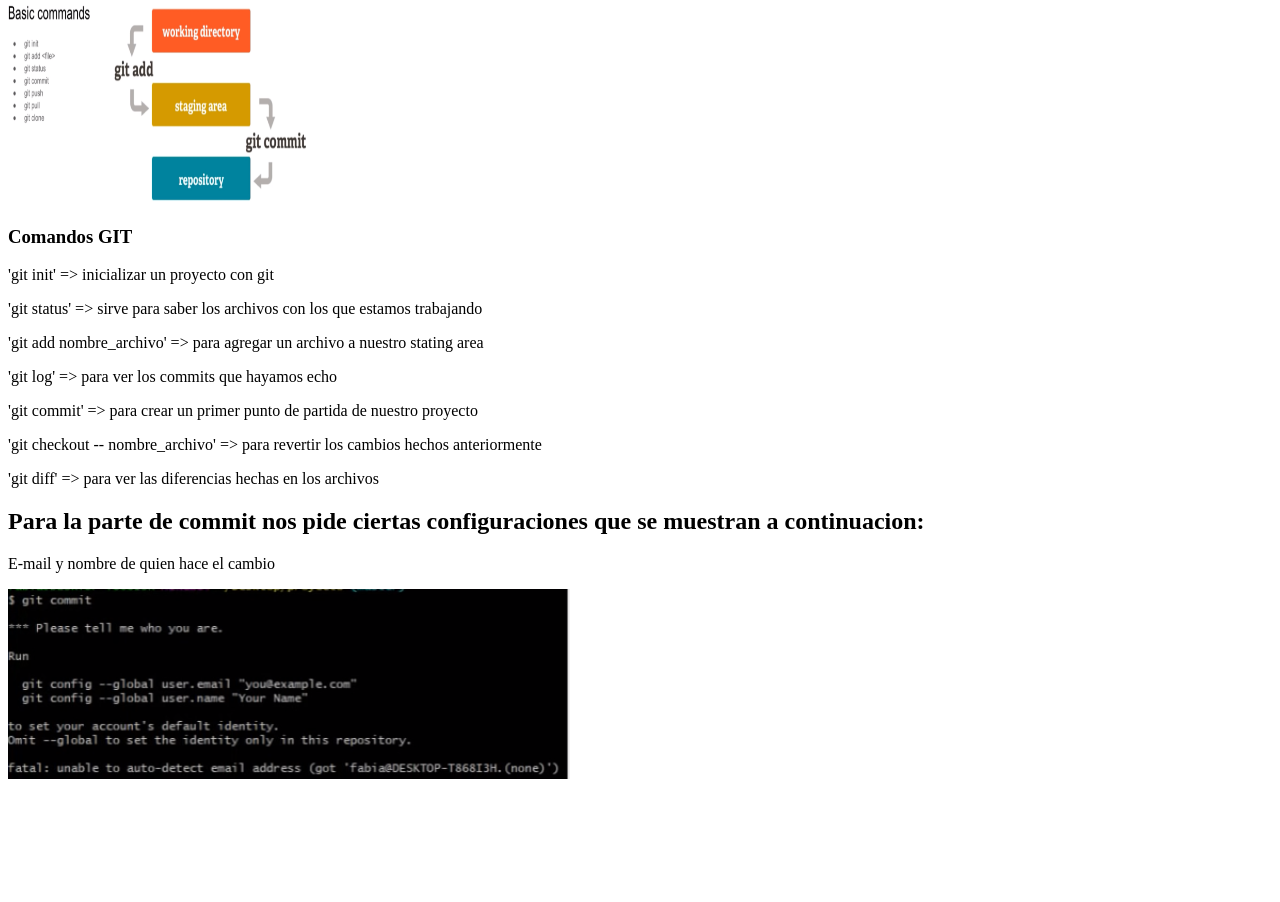
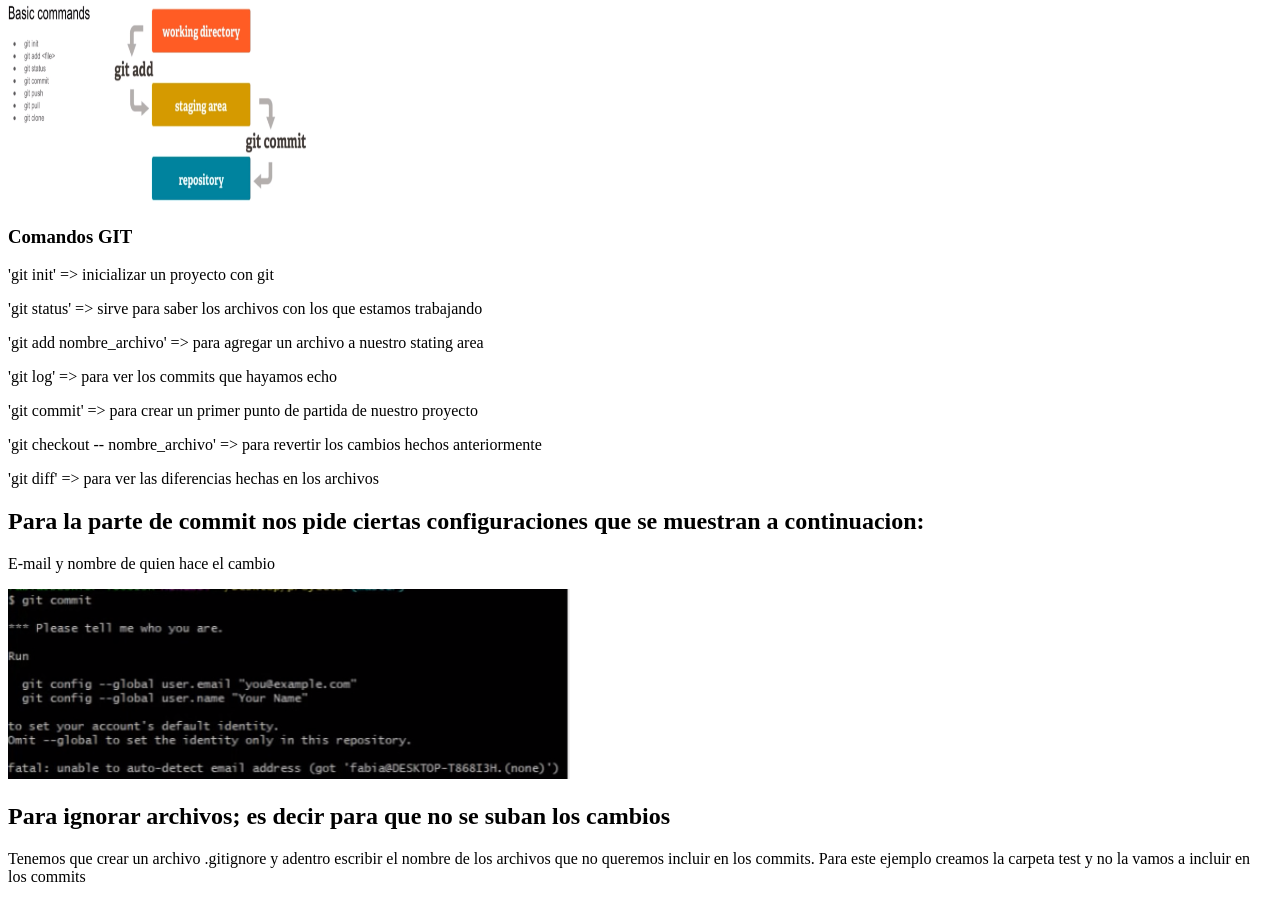
Before and after one commit to IngSergio/spm-git-curso, a plain HTML site: page index.html in a window 1280 px wide. Shown: the part 213-1115 px from the top of the page. Before the commit the page ends 1004 px from the top, so only its background shows below. Drawn offline with Linux system fonts and the light colour scheme.

Commit message:
Agregando descripcion de archivo .gitignore

```diff
--- a/index.html
+++ b/index.html
@@ -37,7 +37,12 @@
     <p>E-mail y nombre de quien hace el cambio</p>
     <img src="config_git.png" alt="">
 
-
+    <h2>Para ignorar archivos; es decir para que no se suban los cambios</h2>
+    <p>
+        Tenemos que crear un archivo .gitignore y adentro escribir el nombre
+        de los archivos que no queremos incluir en los commits.
+        Para este ejemplo creamos la carpeta test y no la vamos a incluir en los commits
+    </p>
 
 </body>
 </html>
```
